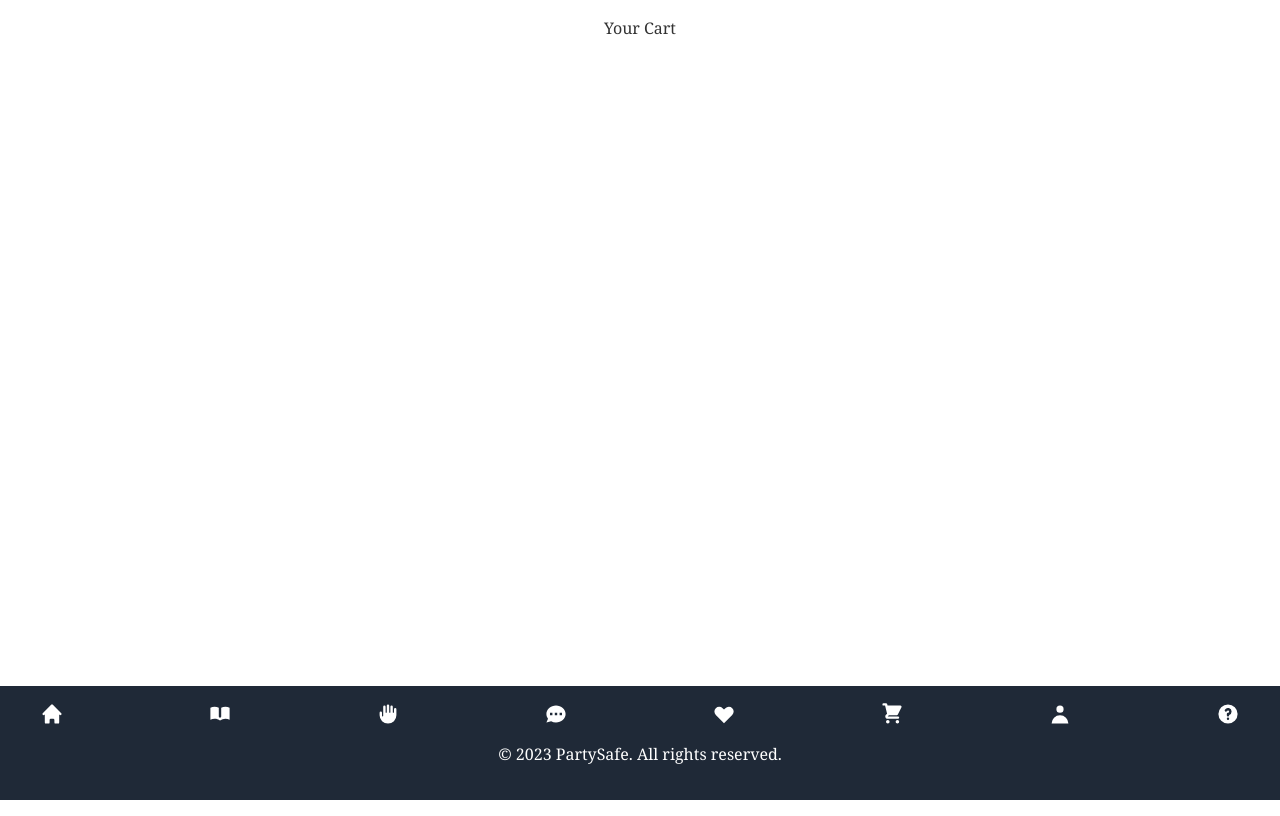
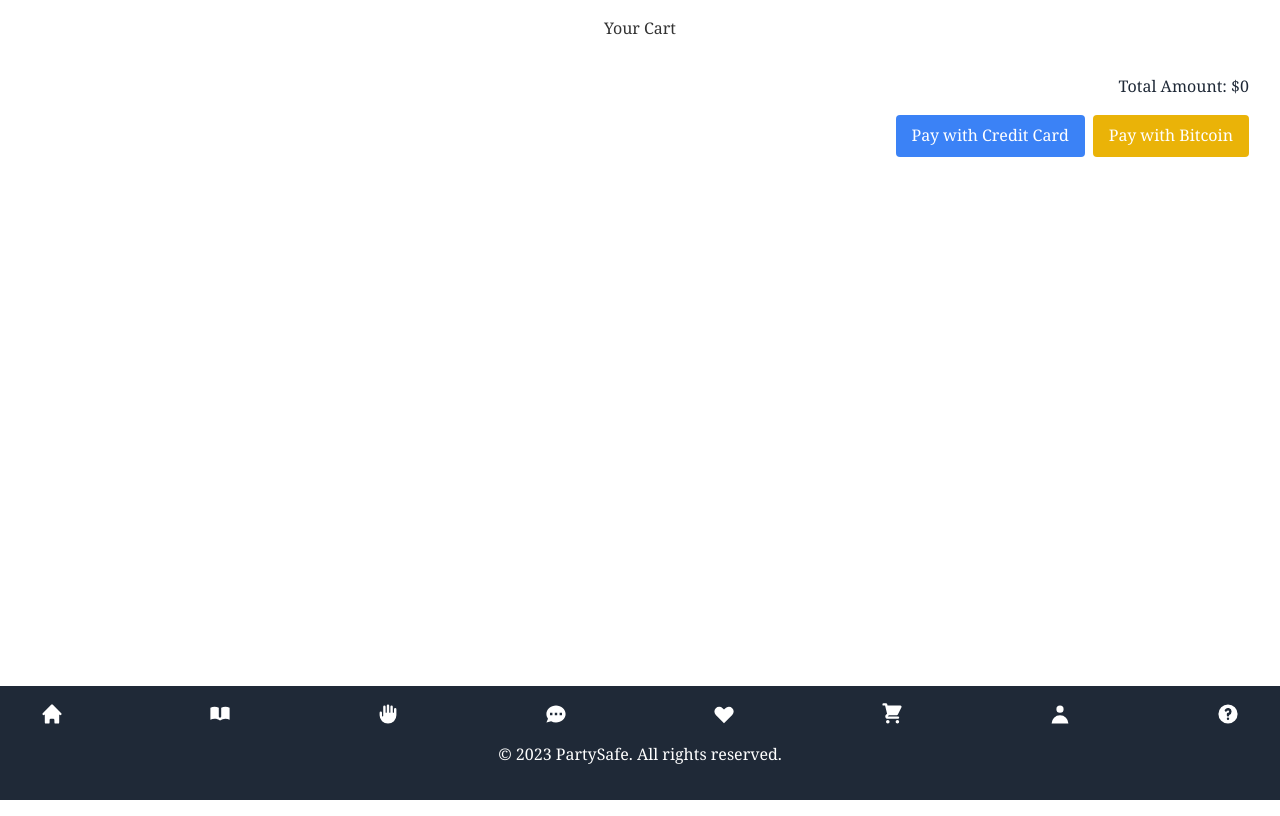
Before and after one commit to jugglingjsons/partysafe, a Next.js app: page /cart in a window 1280 px wide. Built offline with nearby package versions, Linux system fonts and the light colour scheme.

Commit message:
partysafe

```diff
--- a/package.json
+++ b/package.json
@@ -19,6 +19,7 @@
     "postcss": "8.4.29",
     "react": "18.2.0",
     "react-dom": "18.2.0",
+    "stripe": "^13.3.0",
     "swr": "^2.2.2",
     "tailwindcss": "3.3.3"
   }
--- a/src/pages/account.js
+++ b/src/pages/account.js
@@ -1,9 +1,24 @@
+import { useSession, SessionProvider } from 'next-auth/react';
+
 export default function Account() {
+    const { data: session } = useSession();
+
     return (
         <div className="bg-white min-h-screen text-gray-800">
             <h1 className="text-center my-4">Your Account</h1>
 
-            {/* User Account Details */}
+            <div className="p-4 max-w-md mx-auto border rounded shadow">
+                <h2 className="text-lg font-semibold mb-2">User Details</h2>
+                {session ? (
+                    <div>
+                        <p>Name: {session.user.name}</p>
+                        <p>Email: {session.user.email}</p>
+                        {/* Display other user details here */}
+                    </div>
+                ) : (
+                    <p>Please sign in to view your account details.</p>
+                )}
+            </div>
         </div>
     );
 }
--- /dev/null
+++ b/src/pages/api/payment.js
@@ -0,0 +1,9 @@
+import Stripe from 'stripe';
+
+const stripe = new Stripe(process.env.STRIPE_SECRET_KEY, {
+    apiVersion: '2020-08-27',
+});
+
+export default async function handler(req, res) {
+    // Your payment logic using the 'stripe' instance goes here
+}
--- a/src/pages/cart.js
+++ b/src/pages/cart.js
@@ -1,9 +1,46 @@
+import { useState } from 'react';
+
 export default function Cart() {
+    const [cartItems, setCartItems] = useState([
+        // List of drugkits in the cart
+    ]);
+
+    // Calculate total price of items in the cart
+    const totalAmount = cartItems.reduce((total, item) => total + item.price, 0);
+
+    // Handle payment submission
+    const handlePayment = async () => {
+        // Implement payment logic here (credit card or Bitcoin)
+        // For simplicity, this example just logs a message
+        console.log('Payment successful');
+    };
+
     return (
         <div className="bg-white min-h-screen text-gray-800">
             <h1 className="text-center my-4">Your Cart</h1>
-
-            {/* Complete your order */}
+            <div className="p-4">
+                {cartItems.map(item => (
+                    <div key={item._id} className="border p-2 rounded mb-2">
+                        <h2>{item.name}</h2>
+                        <p>Price: ${item.price}</p>
+                    </div>
+                ))}
+                <div className="text-right">
+                    <p>Total Amount: ${totalAmount}</p>
+                    <button
+                        className="bg-blue-500 hover:bg-blue-600 text-white px-4 py-2 rounded"
+                        onClick={handlePayment}
+                    >
+                        Pay with Credit Card
+                    </button>
+                    <button
+                        className="bg-yellow-500 hover:bg-yellow-600 text-white px-4 py-2 rounded ml-2"
+                        onClick={handlePayment}
+                    >
+                        Pay with Bitcoin
+                    </button>
+                </div>
+            </div>
         </div>
     );
 }
--- a/src/pages/favorites.js
+++ b/src/pages/favorites.js
@@ -1,5 +1,8 @@
 import useSWR from 'swr';
 import { useEffect, useState } from 'react';
+import Image from 'next/image';
+import Link from 'next/link';
+import { HeartIcon } from '@heroicons/react/solid';
 
 const fetcher = (url) => fetch(url).then((res) => res.json());
 
@@ -11,13 +14,24 @@ export default function Favorites() {
     return (
         <div className="bg-white min-h-screen text-gray-800">
             <h1 className="text-center my-4">Your Favorites</h1>
-            <div className="p-4 grid grid-cols-3 gap-4">
+            <main className="p-4 grid grid-cols-3 gap-4">
                 {likedProducts.map(product => (
                     <div key={product._id} className="border p-2 rounded">
-                        {/* Display the product details similar to how you did on the home page */}
+                        <Link href={`/drugkit/${product._id}`}>
+                            <h2 className="text-center mb-2">{product.name}</h2>
+                            <Image
+                                src={product.image_url}
+                                alt={product.name}
+                                width={100}
+                                height={100}
+                            />
+                        </Link>
+                        <button className="like-button mt-2">
+                            <HeartIcon className="h-5 w-5 text-red-500" />
+                        </button>
                     </div>
                 ))}
-            </div>
+            </main>
         </div>
     );
 }
--- a/src/pages/index.js
+++ b/src/pages/index.js
@@ -48,7 +48,7 @@ export default function Home() {
                     <div key={product._id} className="border p-2 rounded">
                         <Link href={`/drugkit/${product._id}`}>
                             <h2 className="text-center mb-2">{product.name}</h2>
-                        <Image
+                            <img
                                 src={product.image_url}
                                 alt={product.name}
                                 width={100}
--- a/src/pages/support.js
+++ b/src/pages/support.js
@@ -1,12 +1,27 @@
+import Link from 'next/link';
+
 export default function Support() {
     return (
         <div className="bg-white min-h-screen text-gray-800">
             <h1 className="text-center my-4">Your Support</h1>
             <h2 className="text-center my-4">
-Find confidential advice nearby
-Find accepting drug counselling and drug checking services nearby. No strings attached.
-</h2>
-            {/* link to book appointement with a psychologist of 10/15min (annonymous) API or link to Calendly and other links to professional institutes) */}
+                Find confidential advice nearby. Find accepting drug counselling and drug checking services nearby. No strings attached.
+            </h2>
+            <div className="text-center my-4">
+                <p>Links:</p>
+                <ul className="list-disc list-inside">
+                    <li>
+                        <Link href="https://drogennotdienst.de/">drogennotdienst.de</Link>
+                    </li>
+                    <li>
+                        <Link href="https://vistaberlin.de/sprachen/english/">vistaberlin.de - English</Link>
+                    </li>
+                    <li>
+                        <Link href="https://drogennotdienst.de/english/">drogennotdienst.de - English</Link>
+                    </li>
+                    {/* Add more links as needed */}
+                </ul>
+            </div>
         </div>
     );
 }
```
Also changed, not shown: src/pages/_app.js (+4 -5 lines), 2 other files (tests, documents, lock files or other folders). Lines whose indentation alone changed are shown as unchanged.
